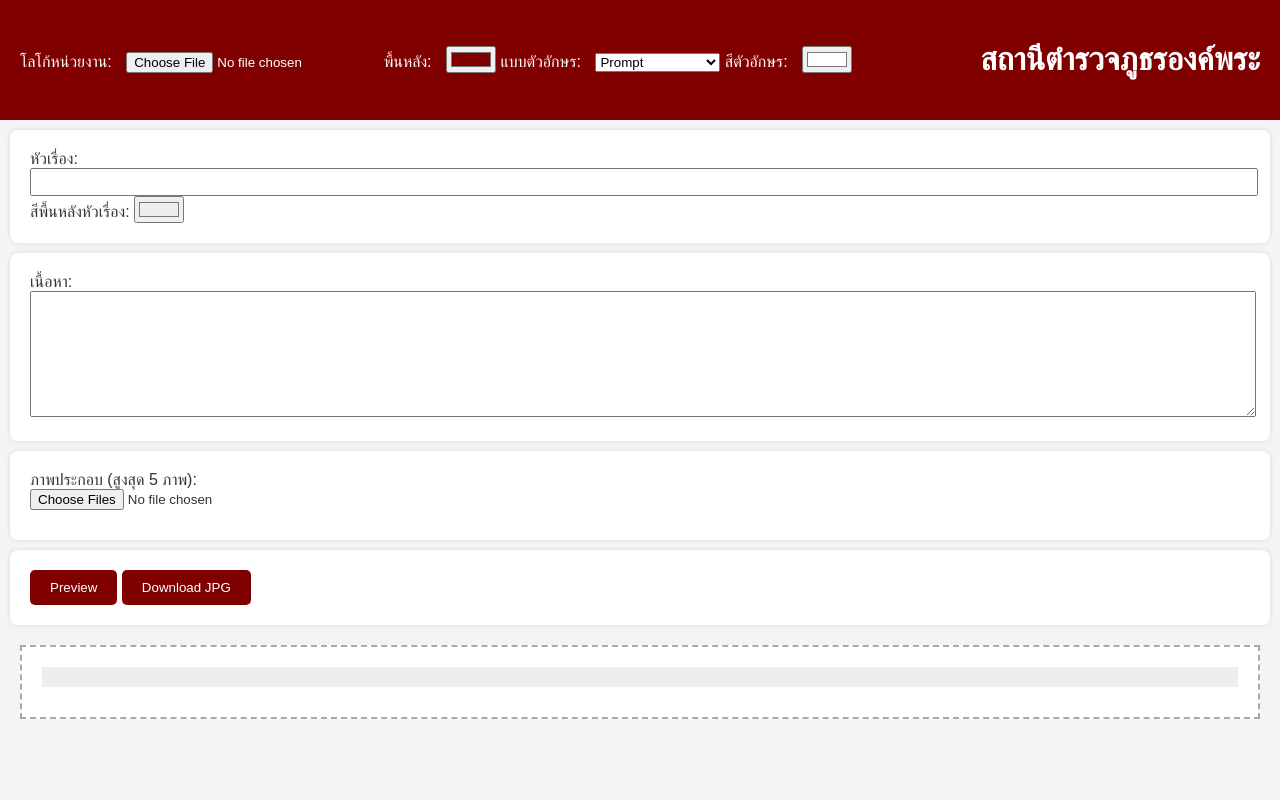
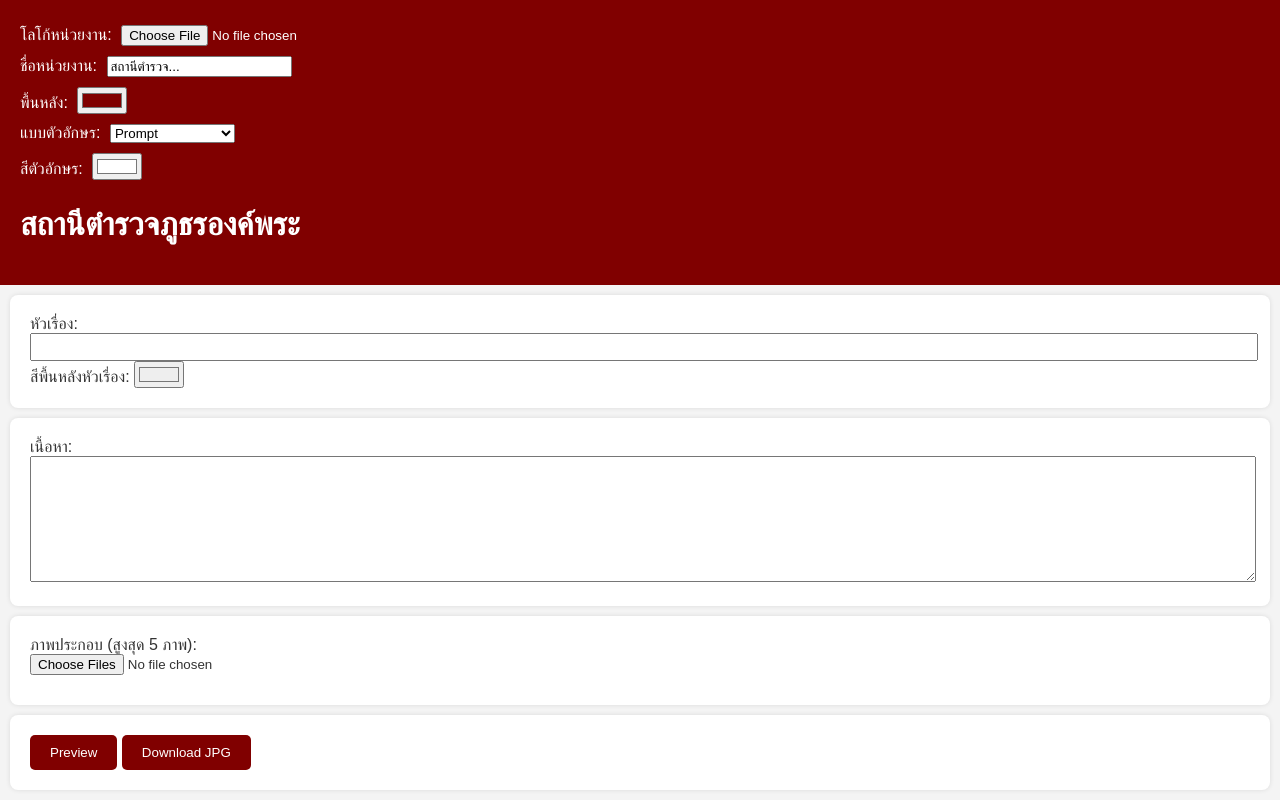
Before and after one commit to jd632th/ppr7report, a plain HTML site: page pr.html in a window 1280 px wide. Both pictures are taken after a click on the button "Preview". Shown: the top 800 px of the page. Drawn offline with nearby package versions, Linux system fonts and the light colour scheme.

Commit message:
Update pr.html
แก้ไขหน้่า pr ให้เปลี่ยนชื่อหน่วยงานได้

```diff
--- a/pr.html
+++ b/pr.html
@@ -14,16 +14,13 @@
     }
     header {
       display: flex;
-      align-items: center;
-      justify-content: space-between;
+      flex-direction: column;
       padding: 20px;
-      background-color: #800000; /* สีแดงเลือดหมูแบบในภาพตัวอย่าง */
+      background-color: #800000;
       color: white;
     }
-    header input[type="file"],
-    header input[type="color"],
-    header select {
-      margin-left: 10px;
+    header input, header select {
+      margin: 5px;
     }
     .section {
       padding: 20px;
@@ -59,8 +56,8 @@
 
   <!-- ส่วนหัว -->
   <header>
-    <div>
     <label>โลโก้หน่วยงาน: <input type="file" id="logoUpload" accept="image/*" /></label>
+    <label>ชื่อหน่วยงาน: <input type="text" id="agencyInput" value="สถานีตำรวจ..." oninput="updateAgencyName()" /></label>
     <label>พื้นหลัง: <input type="color" id="bgColor" value="#800000" /></label>
     <label>แบบตัวอักษร:
       <select id="fontSelect">
@@ -70,7 +67,6 @@
       </select>
     </label>
     <label>สีตัวอักษร: <input type="color" id="textColor" value="#ffffff" /></label>
-    </div>
     <h1 id="agencyName">สถานีตำรวจภูธรองค์พระ</h1>
   </header>
 
@@ -103,42 +99,64 @@
   <!-- Script -->
   <script src="https://cdnjs.cloudflare.com/ajax/libs/html2canvas/1.4.1/html2canvas.min.js"></script>
   <script>
+    function updateAgencyName() {
+      const input = document.getElementById('agencyInput').value;
+      document.getElementById('agencyName').textContent = input;
+    }
+
     function generatePreview() {
       const preview = document.getElementById('previewArea');
       preview.innerHTML = '';
 
+      // โลโก้
       const logoFile = document.getElementById('logoUpload').files[0];
+      if (logoFile) {
         const reader = new FileReader();
         reader.onload = function(e) {
           const logoImg = document.createElement('img');
           logoImg.src = e.target.result;
           logoImg.style.height = '80px';
+          logoImg.style.float = 'left';
+          logoImg.style.marginRight = '20px';
           preview.appendChild(logoImg);
         };
-      if (logoFile) reader.readAsDataURL(logoFile);
+        reader.readAsDataURL(logoFile);
+      }
 
-      const agencyName = document.getElementById('agencyName').textContent;
-      const headline = document.getElementById('headline').value;
-      const content = document.getElementById('mainContent').value;
+      // ชื่อหน่วยงาน
+      const agencyName = document.getElementById('agencyInput').value;
+      const agencyDiv = document.createElement('div');
+      agencyDiv.textContent = agencyName;
+      agencyDiv.style.fontSize = '2em';
+      agencyDiv.style.fontWeight = 'bold';
+      agencyDiv.style.marginBottom = '10px';
+      preview.appendChild(agencyDiv);
+
+      // ตั้งค่าฟอนต์และสี
       const font = document.getElementById('fontSelect').value;
       const textColor = document.getElementById('textColor').value;
       const headlineBg = document.getElementById('headlineBg').value;
-
       preview.style.fontFamily = font;
       preview.style.color = textColor;
 
+      // หัวเรื่อง
+      const headline = document.getElementById('headline').value;
       const headlineDiv = document.createElement('div');
       headlineDiv.textContent = headline;
       headlineDiv.style.backgroundColor = headlineBg;
       headlineDiv.style.padding = '10px';
       headlineDiv.style.fontSize = '1.5em';
+      headlineDiv.style.marginBottom = '10px';
       preview.appendChild(headlineDiv);
 
+      // เนื้อหา
+      const content = document.getElementById('mainContent').value;
       const contentDiv = document.createElement('div');
       contentDiv.textContent = content;
       contentDiv.style.marginTop = '10px';
       preview.appendChild(contentDiv);
 
+      // ภาพประกอบ
       const imageFiles = document.getElementById('imageUpload').files;
       for (let i = 0; i < Math.min(imageFiles.length, 5); i++) {
         const imgReader = new FileReader();
```
Lines whose indentation alone changed are shown as unchanged.
